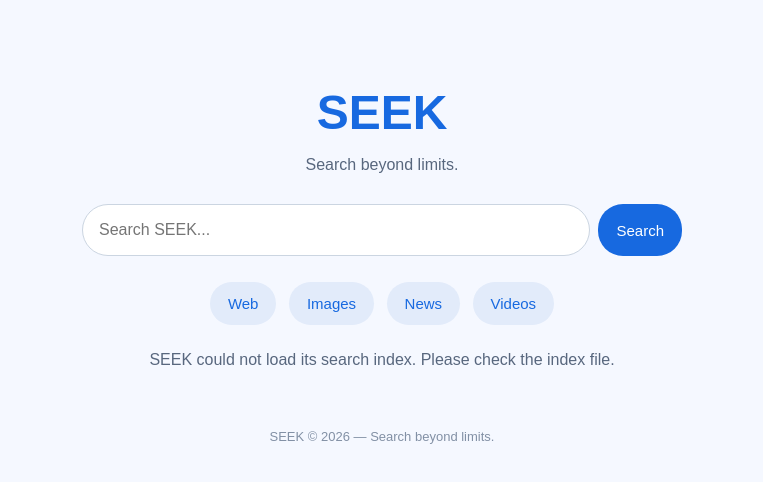
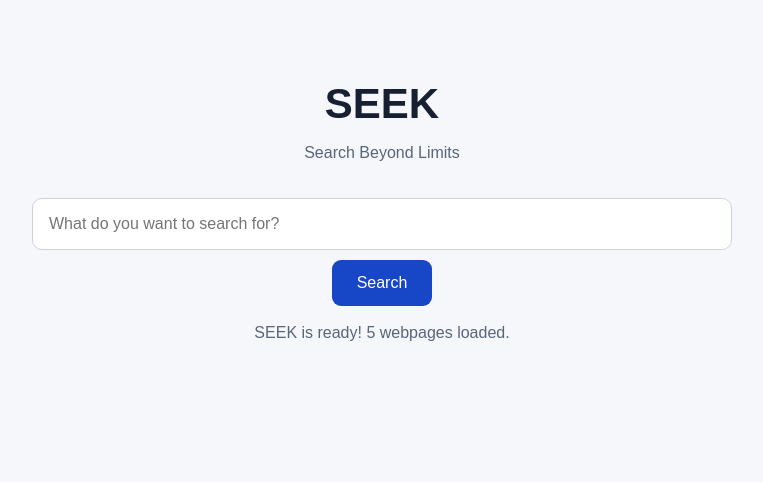
Before and after one commit to joelchukwunonso57-boop/seek-search, a plain HTML site: page index.html in a window 1280 px wide. Shown: the whole page, without its empty margins (258-1021 px from the left). Drawn offline with Linux system fonts and the light colour scheme; no server answers.

Commit message:
Update index.html

```diff
--- a/index.html
+++ b/index.html
@@ -5,131 +5,60 @@
 <meta charset="UTF-8">
 <meta name="viewport" content="width=device-width, initial-scale=1.0">
 <title>SEEK - Search Beyond Limits</title>
-
 <style>
-* {
-  box-sizing: border-box;
-}
-
+* { box-sizing: border-box; }
 body {
   margin: 0;
   padding: 30px 16px;
-  background: #f5f8ff;
-  color: #17233c;
   font-family: Arial, sans-serif;
+  background: #f5f7fb;
+  color: #172033;
+}
+.container {
+  max-width: 700px;
+  margin: 50px auto;
   text-align: center;
 }
-
-.logo {
-  color: #1769e0;
-  font-size: 48px;
-  font-weight: bold;
-  margin-top: 55px;
+h1 { font-size: 42px; margin-bottom: 8px; }
+p { color: #596579; }
+input {
+  width: 100%;
+  padding: 16px;
+  border: 1px solid #ccd3df;
+  border-radius: 10px;
+  font-size: 16px;
+  margin: 20px 0 10px;
 }
-
-.tagline {
-  color: #58677e;
-  margin-bottom: 30px;
-}
-
-.search {
-  max-width: 600px;
-  margin: auto;
-  display: flex;
-  gap: 8px;
-}
-
-input {
-  min-width: 0;
-  flex: 1;
-  padding: 16px;
-  border: 1px solid #cbd5e1;
-  border-radius: 30px;
+button {
+  padding: 14px 25px;
+  border: 0;
+  border-radius: 9px;
+  background: #1746c7;
+  color: white;
   font-size: 16px;
 }
-
-button {
-  border: 0;
-  border-radius: 25px;
-  padding: 13px 18px;
-  background: #1769e0;
-  color: white;
-  font-size: 15px;
-  cursor: pointer;
-}
-
-#results {
-  max-width: 650px;
-  margin: 30px auto;
-  text-align: left;
-}
-
+#status { margin: 18px 0; }
 .result {
   background: white;
   padding: 16px;
   margin: 12px 0;
-  border-radius: 12px;
-  overflow-wrap: anywhere;
+  border-radius: 10px;
+  text-align: left;
 }
-
-.result a {
-  color: #1769e0;
-  font-weight: bold;
-  text-decoration: none;
-}
-
-.result p {
-  color: #58677e;
-  line-height: 1.5;
-}
-
-.categories {
-  margin: 22px 0;
-}
-
-.categories button {
-  margin: 4px;
-  background: #e2ebfa;
-  color: #1769e0;
-}
-
-#status {
-  color: #58677e;
-  margin-top: 20px;
-}
-
-footer {
-  margin-top: 60px;
-  color: #8290a5;
-  font-size: 13px;
-}
+.result a { color: #1746c7; font-weight: bold; }
 </style>
 </head>
+<body>
+<div class="container">
+  <h1>SEEK</h1>
+  <p>Search Beyond Limits</p>
 
-<body>
+  <input id="searchBox" type="text" placeholder="What do you want to search for?">
+  <button onclick="searchSEEK()">Search</button>
 
-<div class="logo">SEEK</div>
-<p class="tagline">Search beyond limits.</p>
-
-<form class="search" id="searchForm">
-  <input id="searchInput"
-    type="search"
-    placeholder="Search SEEK..."
-    required>
-  <button type="submit">Search</button>
-</form>
-
-<div class="categories">
-  <button type="button">Web</button>
-  <button type="button" onclick="showMessage()">Images</button>
-  <button type="button" onclick="showMessage()">News</button>
-  <button type="button" onclick="showMessage()">Videos</button>
+  <p id="status">Loading SEEK search index...</p>
+  <div id="results"></div>
 </div>
-
-<p id="status">Loading SEEK search index...</p>
-<div id="results"></div>
-
-<footer>SEEK © 2026 — Search beyond limits.</footer>
 
 <script>
 let seekIndex = [];
@@ -138,89 +67,65 @@ async function loadIndex() {
   const status = document.getElementById("status");
 
   try {
-    const response = await fetch("./seek_index.json");
+    const response = await fetch("./seek-data.json");
 
     if (!response.ok) {
       throw new Error("Index file not found");
     }
 
     seekIndex = await response.json();
+
     status.textContent =
       "SEEK is ready! " + seekIndex.length +
       " webpages loaded.";
-
   } catch (error) {
     status.textContent =
       "SEEK could not load its search index. Please check the index file.";
   }
 }
 
-function searchSeek(query) {
+function searchSEEK() {
+  const query = document.getElementById("searchBox")
+    .value.trim().toLowerCase();
+
   const results = document.getElementById("results");
-  const status = document.getElementById("status");
-
   results.innerHTML = "";
 
-  const words = query.toLowerCase().split(/\s+/);
-
-  const matches = seekIndex.map(page => {
-    const text = (page.title + " " + page.content).toLowerCase();
-
-    let score = 0;
-    words.forEach(word => {
-      if (word && text.includes(word)) score++;
-    });
-
-    return { page, score };
-  }).filter(item => item.score > 0)
-    .sort((a, b) => b.score - a.score);
-
-  if (matches.length === 0) {
-    status.textContent = "No results found in SEEK's five saved webpages.";
+  if (!query) {
+    results.textContent = "Please enter something to search.";
     return;
   }
 
-  status.textContent = matches.length + " results found in SEEK.";
+  const matches = seekIndex.filter(page =>
+    (page.title + " " + page.content)
+      .toLowerCase().includes(query)
+  );
 
-  matches.forEach(item => {
-    const card = document.createElement("div");
-    card.className = "result";
+  if (matches.length === 0) {
+    results.textContent = "No results found.";
+    return;
+  }
+
+  matches.forEach(page => {
+    const item = document.createElement("div");
+    item.className = "result";
 
     const link = document.createElement("a");
-    link.href = item.page.url;
+    link.href = page.url;
     link.target = "_blank";
-    link.rel = "noopener noreferrer";
-    link.textContent = item.page.title;
+    link.rel = "noopener";
+    link.textContent = page.title;
 
     const description = document.createElement("p");
-    description.textContent =
-      item.page.content.substring(0, 350) + "...";
+    description.textContent = page.content;
 
-    card.appendChild(link);
-    card.appendChild(description);
-    results.appendChild(card);
+    item.appendChild(link);
+    item.appendChild(description);
+    results.appendChild(item);
   });
-}
-
-document.getElementById("searchForm")
-  .addEventListener("submit", function(event) {
-    event.preventDefault();
-
-    const query = document.getElementById("searchInput")
-      .value.trim();
-
-    if (query && seekIndex.length > 0) {
-      searchSeek(query);
-    }
-  });
-
-function showMessage() {
-  document.getElementById("status").textContent =
-    "This feature is still being developed.";
 }
 
 loadIndex();
 </script>
-
 </body>
 </html>
```
